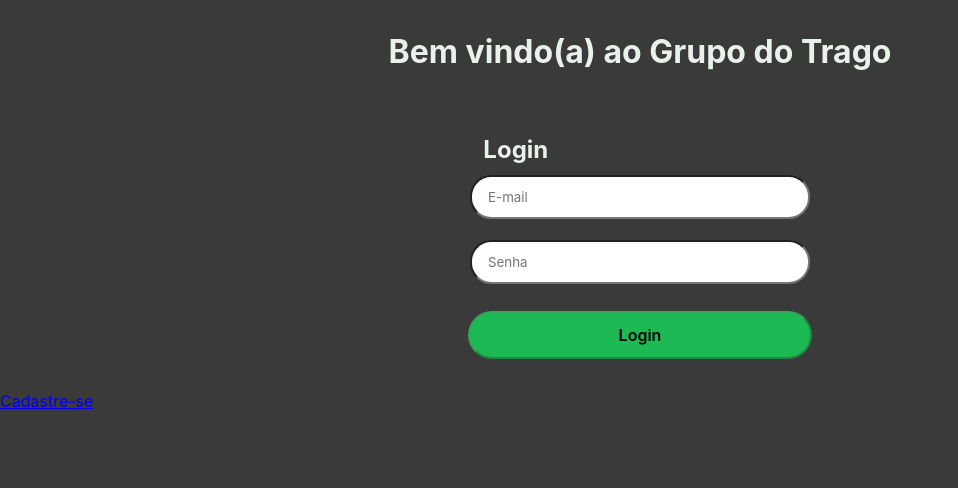
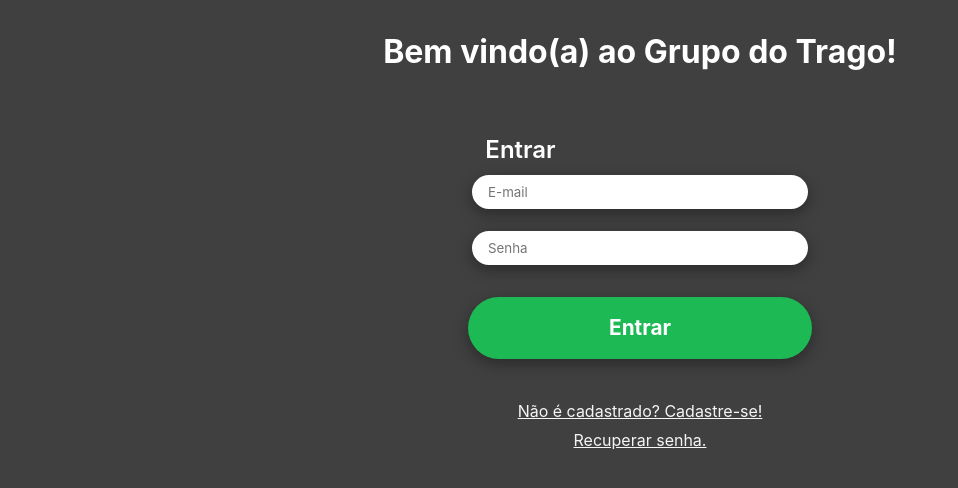
Before and after one commit to Lucky-ta/Front-End-TwitterClone, a React app in the folder twitter-clone/: page / in a window 1280 px wide. Shown: the top 488 px of the page, without its empty margins (0-958 px from the left). Built offline with nearby package versions, Linux system fonts and the light colour scheme; no server answers; the HTML template or start-up script is replaced by a standard one.

Commit message:
Setting Login page CSS

```diff
--- a/twitter-clone/src/components/LoginField.tsx
+++ b/twitter-clone/src/components/LoginField.tsx
@@ -28,7 +28,7 @@ export function LoginField() {
 
   return (
     <form onSubmit={handleSubmit}>
-      <h2 className="form-name">Login</h2>
+      <h2 className="form-name">Entrar</h2>
       <div>
         <input
           type="email"
@@ -54,7 +54,7 @@ export function LoginField() {
               type="submit"
               disabled={password.length < 6}
             >
-              Login
+              Entrar
             </button>
           </div>
         ) : 'Carregando...'}
--- a/twitter-clone/src/css/WelcomePage.css
+++ b/twitter-clone/src/css/WelcomePage.css
@@ -19,6 +19,7 @@
 .form-name {
     text-align: initial;
     padding-left: 1em;
+    font-weight: 600;
 }
 
 .not-registered-txt {
@@ -28,13 +29,22 @@
     font-size: 2em;
 }
 
+.register-txt, .register-div {
+    display: flex;
+    flex-direction: column;
+    text-align: center;
+    color: whitesmoke;
+    padding: 0.3em;
+}
+
 input {
-    height: 3em;
+    height: 2.6em;
     margin: 0.8em;
     border-radius: 1.6em;
     padding-left: 16px;
     width: 40vh;
-
+    border-style: none;
+    box-shadow: rgba(0, 0, 0, 0.35) 0px 5px 15px;
 }
 
 form {
@@ -49,7 +59,9 @@ button {
     height: 3em;
     border-radius: 1.6em;
     background-color: #1DB954;
-    color: black;
-    font-size: 1em;
-    font-weight: 600;
+    color: white;
+    font-size: 1.3em;
+    font-weight: 700;
+    border-style: none;
+    box-shadow: rgba(0, 0, 0, 0.35) 0px 5px 15px;
 }
--- a/twitter-clone/src/index.css
+++ b/twitter-clone/src/index.css
@@ -5,6 +5,6 @@
 }
 
 body {
-    background-color: #3A3A3A;
-    color: #eaf0ea;
+    background-color: #414040;
+    color: #ffffff;
 }
--- a/twitter-clone/src/pages/WelcomePage.tsx
+++ b/twitter-clone/src/pages/WelcomePage.tsx
@@ -7,12 +7,15 @@ export function WelcomePage() {
   return (
     <div className="welcome-page">
       <div className="title">
-        <h1>Bem vindo(a) ao Grupo do Trago</h1>
+        <h1>Bem vindo(a) ao Grupo do Trago!</h1>
       </div>
       <div className="login-form">
         <LoginField />
       </div>
-      <Link to="/register">Cadastre-se</Link>
+      <div className='register-div'>
+        <Link className='register-txt' to="/register">Não é cadastrado? Cadastre-se!</Link>
+        <Link className='register-txt' to="/passwordRecovery">Recuperar senha.</Link>
+      </div>
     </div>
   );
 }
```
